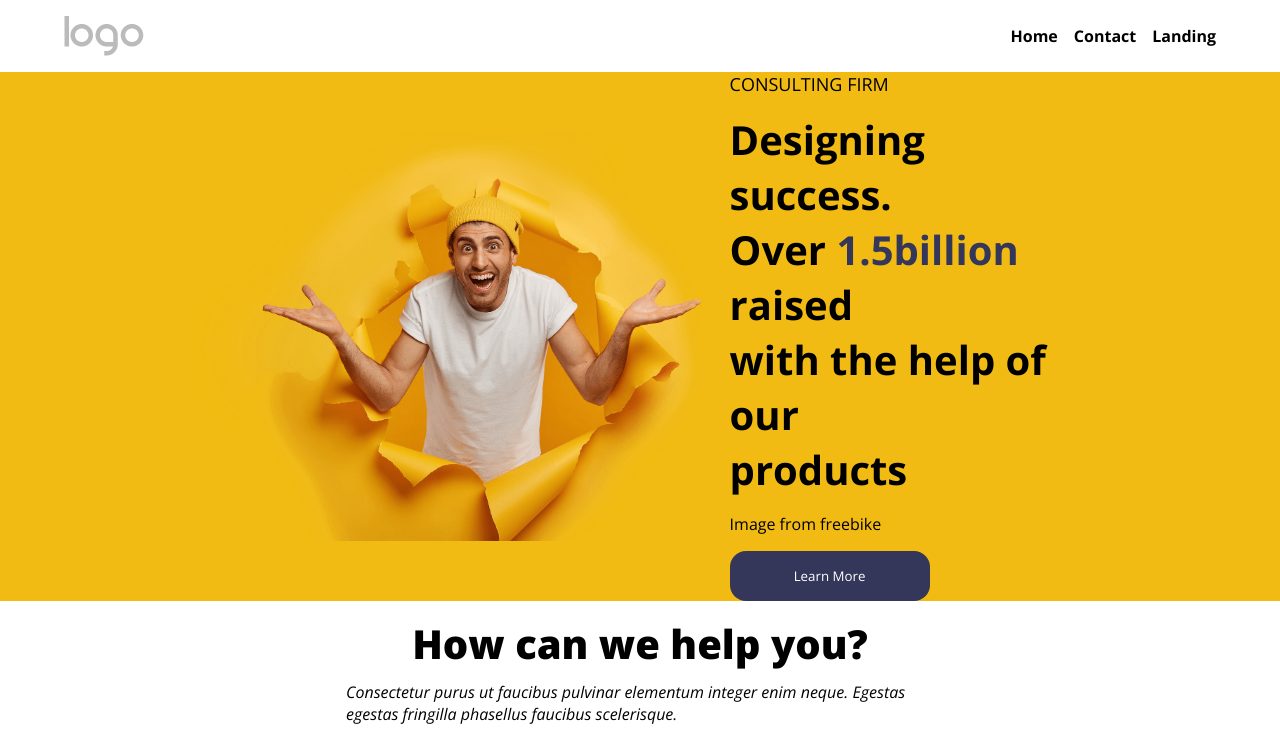
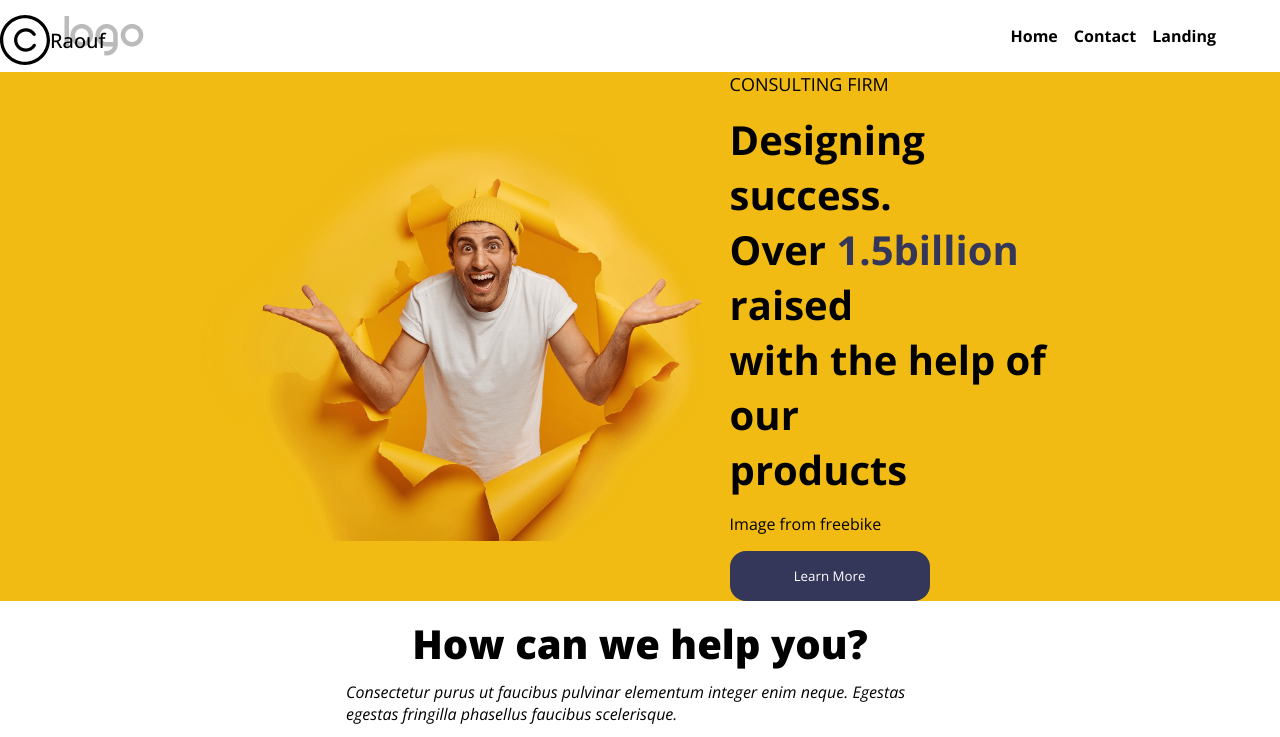
Before and after one commit to ahmedabdelraouf12/Session05, a plain HTML site: page index.html in a window 1280 px wide. Shown: the top 737 px of the page. Drawn offline with nearby package versions, Linux system fonts and the light colour scheme.

Commit message:
create capyright

```diff
--- a/FreeWebsite.css
+++ b/FreeWebsite.css
@@ -20,6 +20,28 @@ header {
   }
 }
 
+.section0{
+width:100px ;
+height: 50px;
+position: fixed;
+top: 15px;
+/* position: absolute; */
+
+div{
+  display: flex;
+  justify-content: space-between;
+  align-items: center;
+  p{
+    color:black ;
+    font-size: 20px;
+    font-weight: 500;
+  }
+  img{
+    width: 50px;
+    height: 50px;
+  }
+}
+}
 .section1 {
   width: 100%;
   background-color: #f1bb13;
--- a/index.html
+++ b/index.html
@@ -15,6 +15,12 @@
         <a class="link">Landing</a>
       </nav>
     </header>
+    <section class="section0">
+      <div>
+        <img src="./Image/copyright.svg" alt="">
+        <p>Raouf</p>
+      </div>
+    </section>
     <section class="section1">
       <div class="contaner">
         <img src="./Image/handsome-clueless-young-man.jpg" alt="" />
```
Also changed, not shown: Image/copyright.svg (added).
